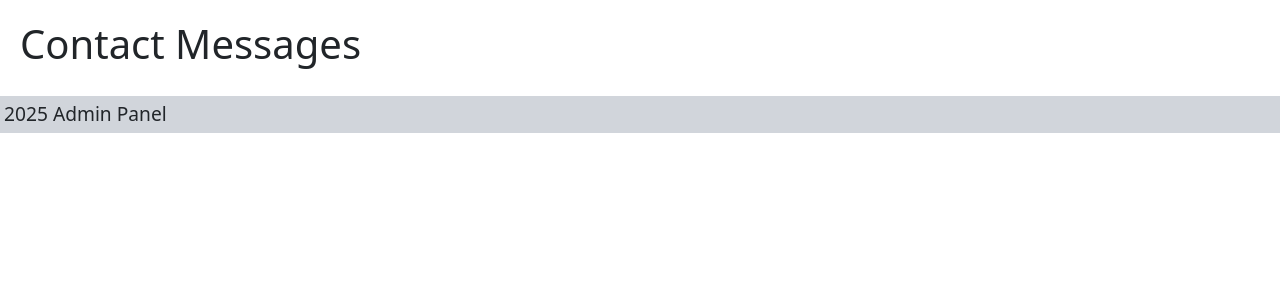
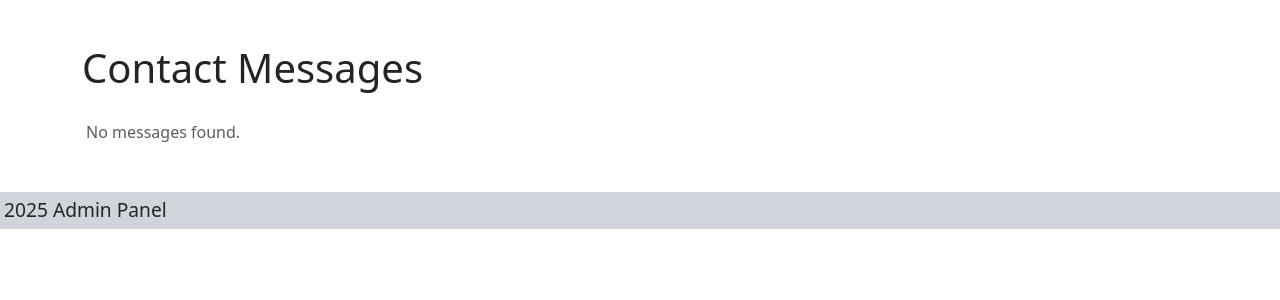
Before and after one commit to james-fitz86/pickle-polona, a Flask app: page /admin/messages in a window 1280 px wide. Shown: the part 254-554 px from the top of the page. Run offline with Flask 3, Linux system fonts and the light colour scheme; the visitor is signed in with stand-in values (Sample User, id 1).

Commit message:
added contact messages display with pagination

```diff
--- a/templates/admin/messages.html
+++ b/templates/admin/messages.html
@@ -1,7 +1,76 @@
 {% extends 'base_admin.html' %}
 
-{% block title %}Contact Messgaes{% endblock %}
+{% block title %}Contact Messages{% endblock %}
 
 {% block main %}
-<h1>Contact Messages</h1>
+<div class="container my-4">
+    <h1 class="mb-4">Contact Messages</h1>
+
+    {% if messages|length == 0 %}
+        <p class="text-muted">No messages found.</p>
+    {% else %}
+        {% macro pagination_bar(page, total_pages) %}
+        <nav aria-label="Message page navigation">
+            <ul class="pagination justify-content-center mb-4">
+                {% if page > 0 %}
+                    <li class="page-item">
+                        <a class="page-link" href="{{ url_for('admin.messages', page=page - 1) }}" aria-label="Previous">
+                            <span aria-hidden="true">&laquo;</span>
+                        </a>
+                    </li>
+                {% endif %}
+
+                {% for p in range(0, total_pages) %}
+                    <li class="page-item {% if p == page %}active{% endif %}">
+                        <a class="page-link" href="{{ url_for('admin.messages', page=p) }}">{{ p + 1 }}</a>
+                    </li>
+                {% endfor %}
+
+                {% if page < total_pages - 1 %}
+                    <li class="page-item">
+                        <a class="page-link" href="{{ url_for('admin.messages', page=page + 1) }}" aria-label="Next">
+                            <span aria-hidden="true">&raquo;</span>
+                        </a>
+                    </li>
+                {% endif %}
+            </ul>
+        </nav>
+        {% endmacro %}
+        {{ pagination_bar(page, total_pages) }}
+        <div class="row row-cols-1 g-4">
+            {% for message in messages %}
+                <div class="col">
+                    <div class="card shadow-sm">
+                        <div class="card-body">
+                            <h5 class="card-title">{{ message.subject }}</h5>
+                            <h6 class="card-subtitle mb-2 text-muted">
+                                From: {{ message.name }} | {{ message.email }}
+                            </h6>
+                            <p class="card-text">{{ message.message }}</p>
+                            <p class="text-muted small mb-0">
+                                Sent: {{ message.submitted_at.strftime("%d %b %Y, %H:%M") }}
+                            </p>
+                        </div>
+                    </div>
+                </div>
+            {% endfor %}
+        </div>
+        <div class="d-flex justify-content-between align-items-center mt-4">
+            {% if page > 0 %}
+                <a href="{{ url_for('admin.messages', page=page - 1) }}" class="btn btn-outline-secondary">
+                    &laquo; Previous
+                </a>
+            {% else %}
+                <span></span>
+            {% endif %}
+
+            {% if messages|length == config.MESSAGES_PER_PAGE %}
+                <a href="{{ url_for('admin.messages', page=page + 1) }}" class="btn btn-outline-secondary">
+                    Next &raquo;
+                </a>
+            {% endif %}
+        </div>
+        {{ pagination_bar(page, total_pages) }}
+    {% endif %}
+</div>
 {% endblock %}
```
